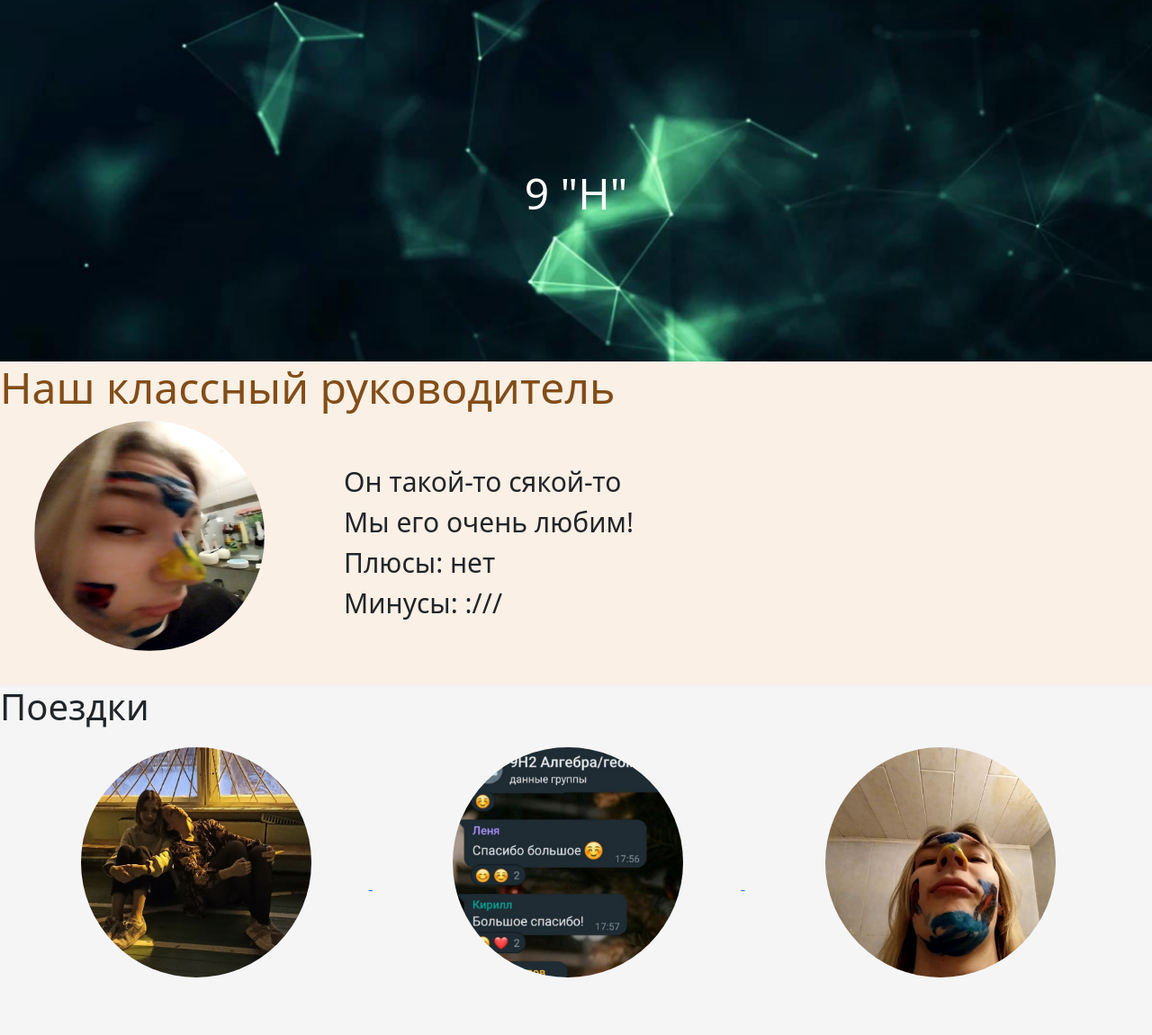
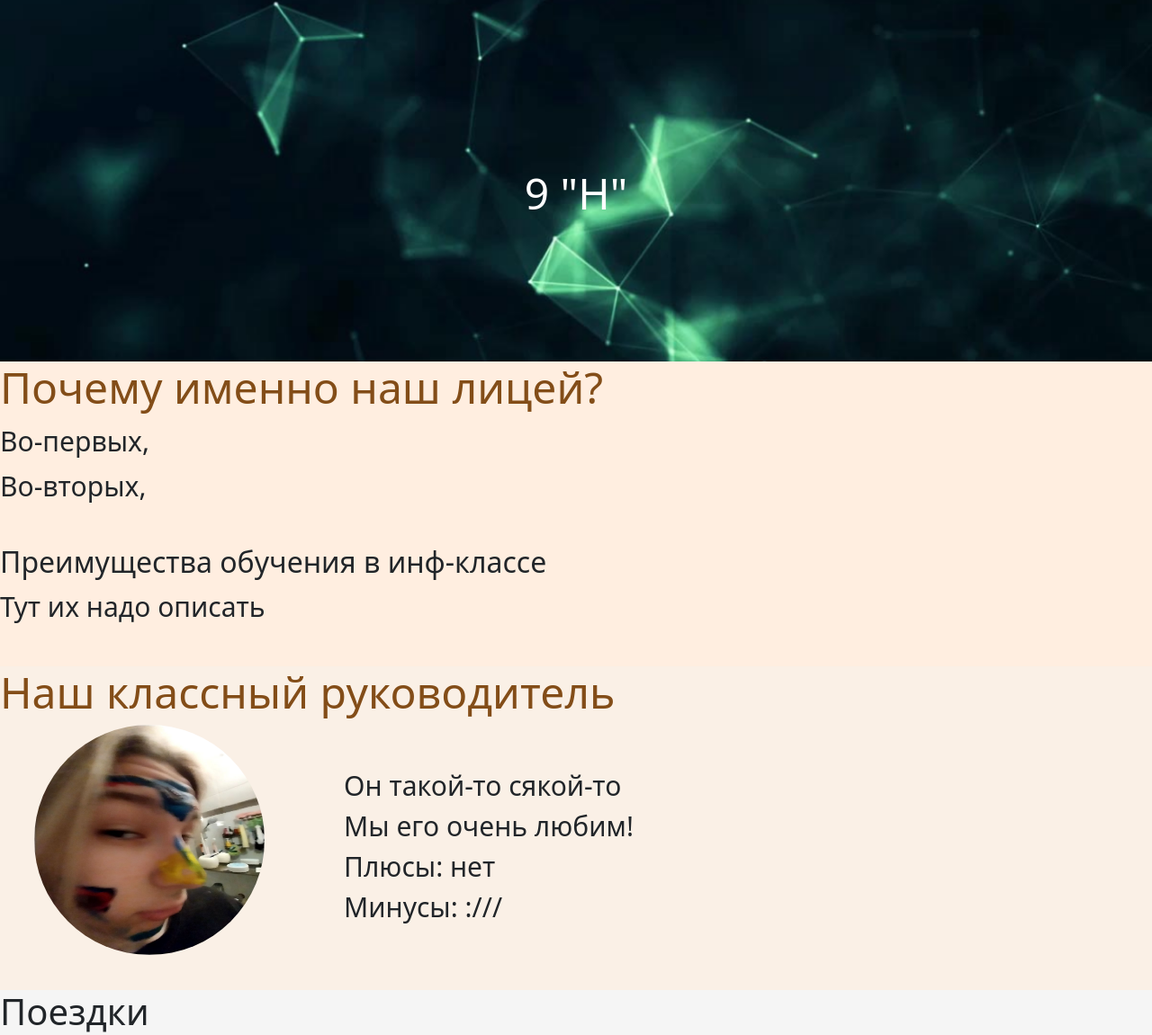
Before and after one commit to SaminaSattarova/HTML_project, a Flask app: page / in a window 1280 px wide. Shown: the part 85-1236 px from the top of the page at 90% size. Run offline with Flask 3, Linux system fonts and the light colour scheme; data comes from the database, SQL or seed files in the repository; both versions use the stored data as it was after the commit.

Commit message:
добавление еще одного блока

```diff
--- a/static/css_img/style.css
+++ b/static/css_img/style.css
@@ -12,6 +12,10 @@
 
 .background_borya {
   background-color: #faf0e6;
+}
+
+.background_borya2 {
+  background-color: #ffeee0;
 }
 
 .background_travels {
@@ -30,6 +34,11 @@
  font-size: 30px;
  float: right;
  padding-right: 45%;
+}
+
+.lyceum {
+  font-size: 30px;
+  padding-bottom: 3%;
 }
 
 .travels {
--- a/templates/base.html
+++ b/templates/base.html
@@ -28,6 +28,18 @@
 
   <div class="background_9n">
     <label><font size="60">9 "Н"</font></label>
+  </div>
+
+  <div class="background_borya2">
+    <h1 class="zagolvok"><font color="#834d18" size="50">Почему именно наш лицей?</font></h1>
+    <div class="lyceum">
+      <p>Во-первых, </p>
+      <p>Во-вторых, </p>
+    </div>
+    <div class="lyceum">
+      <h2>Преимущества обучения в инф-классе</h2>
+      <p>Тут их надо описать</p>
+    </div>
   </div>
 
   <div class="background_borya">
```
Also changed, not shown: db/ninthN.db.
